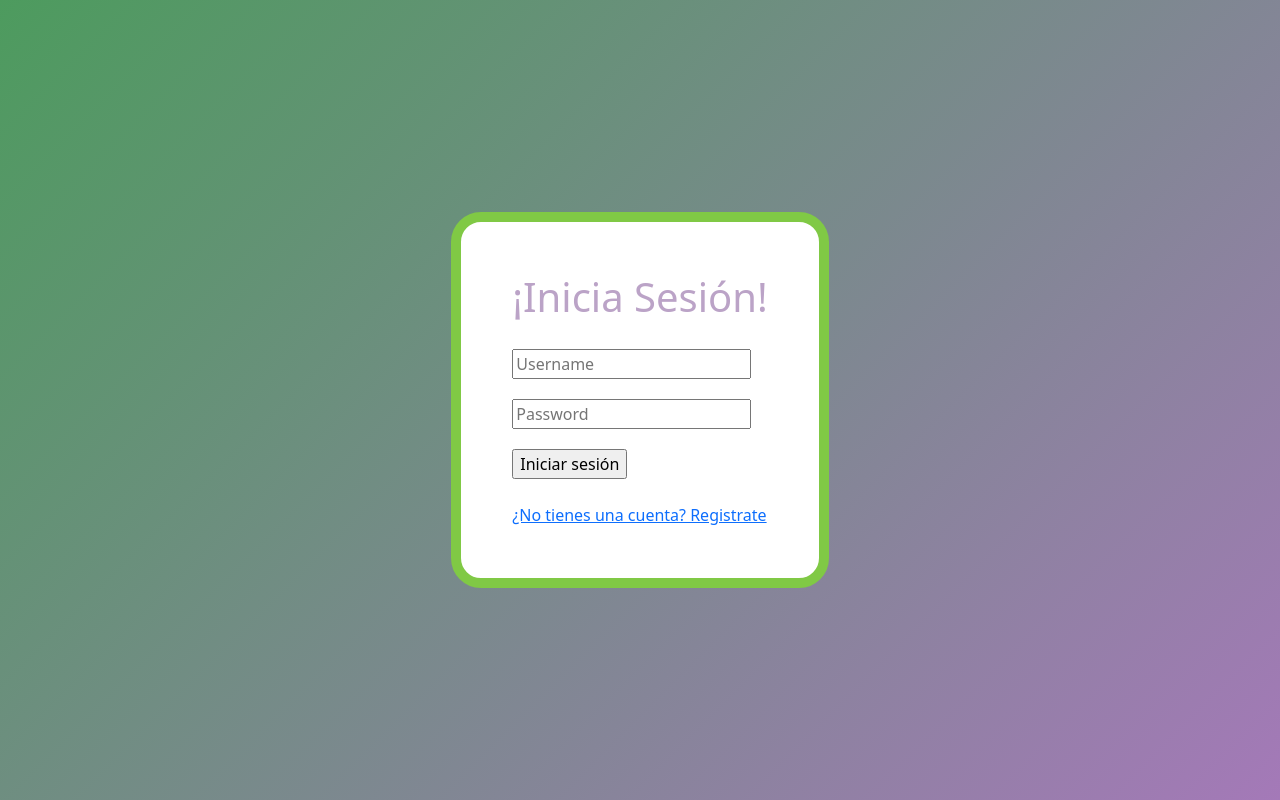
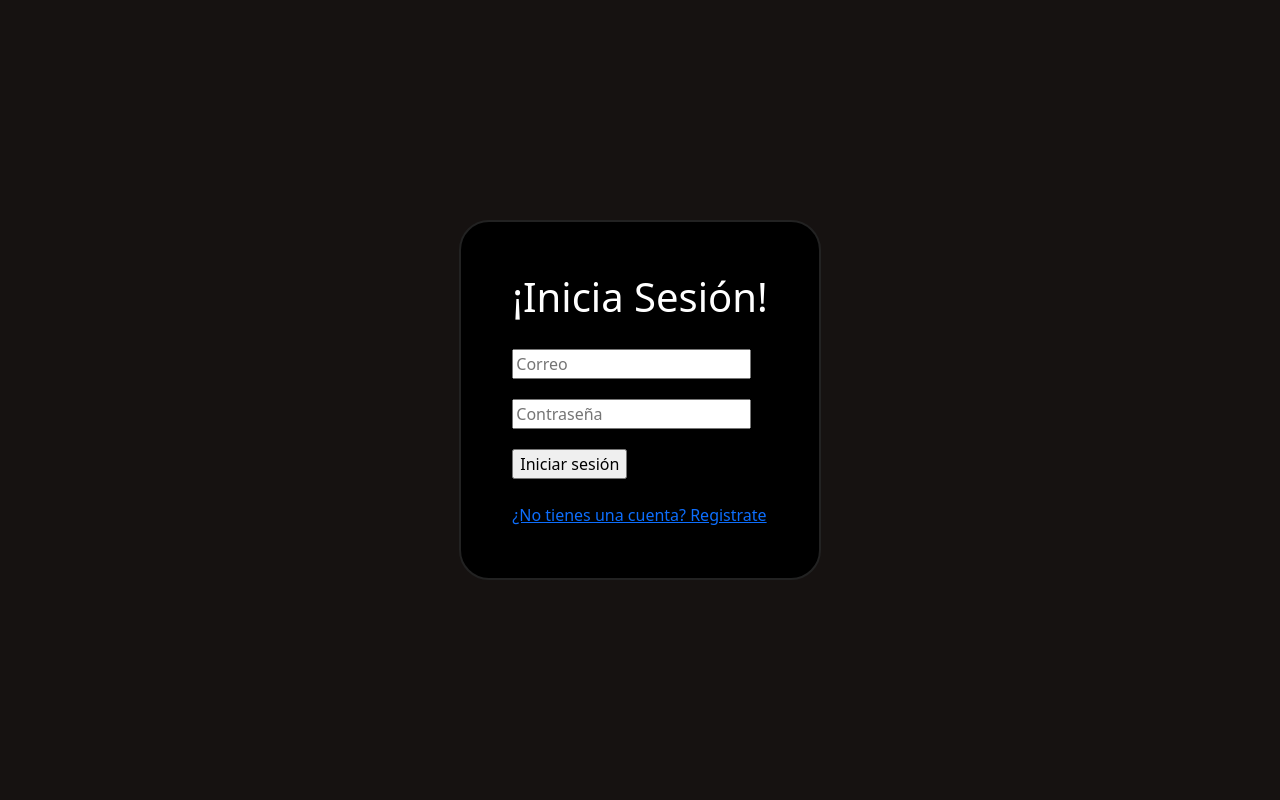
Before and after one commit to EmmanuelMartinezSalcedo/Formulario-de-registro, a Flask app: page /login in a window 1280 px wide. Run offline with Flask 2, Linux system fonts and the light colour scheme.

Commit message:
casi final

```diff
--- a/app.py
+++ b/app.py
@@ -1,8 +1,9 @@
+from typing import Optional
 from flask import Flask, render_template, url_for, redirect
 from flask_sqlalchemy import SQLAlchemy
-from flask_login import UserMixin, login_user, LoginManager, login_required, logout_user, current_user
+from flask_login import UserMixin, login_user, LoginManager, login_required, logout_user
 from flask_wtf import FlaskForm
-from wtforms import StringField, PasswordField, SubmitField, DateField, SelectField, FileField
+from wtforms import StringField, PasswordField, SubmitField, DateField, SelectField, FileField, IntegerField
 from wtforms.validators import InputRequired, Length, ValidationError
 import os
 from werkzeug.utils import secure_filename
@@ -11,19 +12,15 @@ from flask_bcrypt import Bcrypt
 app = Flask(__name__)
 bcrypt = Bcrypt(app)
 app.config['SQLALCHEMY_DATABASE_URI'] = 'sqlite:///database.db'
+app.config['SQLALCHEMY_BINDS']={'images': 'sqlite:///images.db'}
 app.config['SECRET_KEY'] = 'secretkey'
 db = SQLAlchemy(app)
+
 
 login_manager = LoginManager()
 login_manager.init_app(app)
 login_manager.login_view = 'login'
 
-def validate_file_extension(value):
-  import os
-  ext = os.path.splitext(value.name)[1]
-  valid_extensions = ['.png','.jpg']
-  if not ext in valid_extensions:
-    raise ValidationError(u'Solo soporta imagenes')
 
 @login_manager.user_loader
 def load_user(user_id):
@@ -35,6 +32,12 @@ class User(db.Model, UserMixin):
     username = db.Column(db.String(20), nullable=False, unique=True)
     password = db.Column(db.String(80), nullable=False)
 
+class images(db.Model):
+    __bind_key__ ='images'
+    id = db.Column(db.Integer, primary_key=True)
+    img = db.Column(db.Text, unique=True, nullable=False)
+    name = db.Column(db.Text, nullable=False)
+    price = db.Column(db.Integer, nullable=False)
 
 class RegisterForm(FlaskForm):
     name = StringField(validators=[
@@ -42,8 +45,7 @@ class RegisterForm(FlaskForm):
     lastname = StringField(validators=[
                            InputRequired(), Length(min=4, max=20)], render_kw={"placeholder": "Apellido"})
 
-    birthday = DateField('Start Date', format='%d/%m/%y', validators=[
-                           InputRequired(), Length(min=4, max=20)], render_kw={"placeholder": "Fecha de nacimiento"})
+    birthday = DateField('birthday', format='%Y-%m-%d', validators=[InputRequired()],render_kw={"placeholder": "Fecha de nacimiento"})
     username = StringField(validators=[
                            InputRequired(), Length(min=4, max=20)], render_kw={"placeholder": "Correo"})
 
@@ -64,19 +66,19 @@ class RegisterForm(FlaskForm):
 
 class LoginForm(FlaskForm):
     username = StringField(validators=[
-                           InputRequired(), Length(min=4, max=20)], render_kw={"placeholder": "Username"})
+                           InputRequired(), Length(min=4, max=20)], render_kw={"placeholder": "Correo"})
 
     password = PasswordField(validators=[
-                             InputRequired(), Length(min=8, max=20)], render_kw={"placeholder": "Password"})
+                             InputRequired(), Length(min=8, max=20)], render_kw={"placeholder": "Contraseña"})
 
     submit = SubmitField('Iniciar sesión')
 
 class ProductForm(FlaskForm):
     name = StringField(validators=[
                            InputRequired(), Length(min=4, max=20)], render_kw={"placeholder": "Nombre"})
-    price = StringField(validators=[
-                           InputRequired(), Length(min=1, max=20)], render_kw={"placeholder": "Precio"})
-    image = FileField("File", validators=[InputRequired(),validate_file_extension])
+    price = IntegerField(validators=[
+                           InputRequired()], render_kw={"placeholder": "Precio"})
+    image = FileField("File", validators=[InputRequired()])
 
     submit = SubmitField('Listo')
 
@@ -93,14 +95,14 @@ def login():
         if user:
             if bcrypt.check_password_hash(user.password, form.password.data):
                 login_user(user)
-                return redirect(url_for('dashboard'))
+                return redirect(url_for('tienda'))
     return render_template('login.html', form=form)
 
 
-@app.route('/dashboard', methods=['GET', 'POST'])
+@app.route('/tienda', methods=['GET', 'POST'])
 @login_required
-def dashboard():
-    return render_template('dashboard.html')
+def tienda():
+    return render_template('tienda.html')
 
 
 @app.route('/logout', methods=['GET', 'POST'])
@@ -116,21 +118,18 @@ def register():
 
     if form.validate_on_submit():
         hashed_password = bcrypt.generate_password_hash(form.password.data)
-        new_user = User(username=form.username.data, password=hashed_password,
-        name=form.name.data, lastname=form.lastname.data, birthday=form.birthday.data)
+        new_user = User(username=form.username.data, password=hashed_password)
         db.session.add(new_user)
         db.session.commit()
         return redirect(url_for('login'))
-
     return render_template('register.html', form=form)
 
 @ app.route('/product', methods=['GET', 'POST'])
 def product():
     form = ProductForm()
-
     if form.validate_on_submit():
-        file = form.file.data
-        file.save(os.path.join(os.path.abspath(os.path.dirname(__file__)),app.config['UPLOAD_FOLDER'],secure_filename(file.filename)))
-        return redirect(url_for('dashboard'))
-
+        new_product = images(name=form.name.data, img=form.image.data, price=form.price.data)
+        db.session.add(new_product)
+        db.session.commit()
+        return redirect(url_for('tienda'))
     return render_template('product.html', form=form)
--- a/static/styles.css
+++ b/static/styles.css
@@ -4,13 +4,13 @@
 .container{
     max-width: 700px;
     width: 100%;
-    background-color:white;
+    background-color:rgb(0, 0, 0);
     padding: 30px 50px;
     border-radius:5px;
 }
 dt{
     font-size: 25px;
-    color: rgb(77, 155, 94);
+    color: rgb(255, 255, 255);
 }
 dl{
     font-size: 20px;
@@ -21,13 +21,7 @@ dl{
     height: 100vh;
     justify-content: center;
     align-items: center;
-    background: linear-gradient(135deg, rgb(77, 155, 94), rgb(164, 121, 184));
-}
-.btn-primary
-{
-    background-color:rgb(164, 121, 184);
-    border-color:rgb(164, 121, 184);
-    width:100px;
+    background: rgb(22, 18, 17);
 }
 .espacito2{
     padding: 10px;
@@ -44,7 +38,7 @@ li{
 nav{
     display: flex;
     width:100%;
-    background:rgb(187, 163, 199);
+    background:rgb(227, 230, 222);
     position: relative;
     justify-content: space-between;
     text-align: center;
@@ -53,22 +47,19 @@ nav{
 .a2{
     text-decoration:none;
 }
-.btn.btn-primary[disabled] {
-    background-color: rgb(187, 163, 199);
-    border-color:rgb(187, 163, 199);
-}
+
 .Registro{
     text-align:left;
     border-style: solid;
     padding: 4%;
-    border-color: rgb(128, 201, 69);
-    border-width: 10px;
+    border-color: rgb(34, 34, 34);
+    border-width: 2px;
     border-radius: 30px;
-    background-color: white;
+    background-color: rgb(0, 0, 0);
 }
 .titulito{
     text-align:left;
-    color:rgb(187, 163, 199);
+    color:rgb(255, 255, 255);
 }
 .Titulo{
     padding:5px;
@@ -89,12 +80,15 @@ li{
 
 }
 .a{
-    color:white;
+    color:rgb(0, 0, 0);
     font-size: 20px;
     text-decoration: none;
     text-transform: capitalize;
     letter-spacing:1px;
     padding:5px 10px;
+}
+.a:hover{
+    color:rgb(0, 0, 0);
 }
 .Caja{
     display:flex;
@@ -116,5 +110,8 @@ li{
     display: flex;
     justify-content:center;
     align-items: center;
-    background: linear-gradient(135deg, rgb(77, 155, 94), rgb(164, 121, 184));
+    background: rgb(22, 18, 17);
 }
+.logo{
+    size: 40px;
+}
--- a/templates/register.html
+++ b/templates/register.html
@@ -7,7 +7,7 @@
         <form action="" method="post" id="nameform">
             <h1 class="titulito">¡Registrate!</h1>
             <div class="espacito2"></div>
-            {{ form.csrt_token }}
+            {{ form.csrf_token }}
             {{ form.hidden_tag() }}
             {{ form.name }}
             {{ form.lastname }}
@@ -21,7 +21,6 @@
             {{ form.submit }}
         </form>
         <a href="{{ url_for('login')}}">¿Ya tienes una cuenta? Inicia sesión</a>
-        <script src="{{ url_for ('static', filename='index.js') }}"></script>
     </div>
     <script src="https://cdn.jsdelivr.net/npm/bootstrap@5.1.3/dist/js/bootstrap.bundle.min.js" integrity="sha384-ka7Sk0Gln4gmtz2MlQnikT1wXgYsOg+OMhuP+IlRH9sENBO0LRn5q+8nbTov4+1p" crossorigin="anonymous"></script>
 </body>
--- a/templates/dashboard.html
+++ b/templates/tienda.html
@@ -6,7 +6,7 @@
 {% block body %}
 <body class="body2">
     <nav>
-        <div class="Titulo">Desarrollo BP</div>
+        <img src="../static/imagenes/logo.png" alt="Logo" height="50px">
         <div class="Caja">
             <input type="search" placeholder="Buscar..." style="width: 100%;">
         </div>
```
Also changed, not shown: database.db, images.db (added), static/imagenes/logo.png (added).
